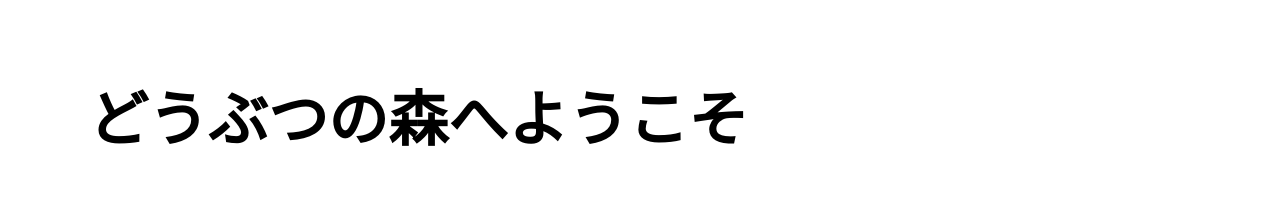
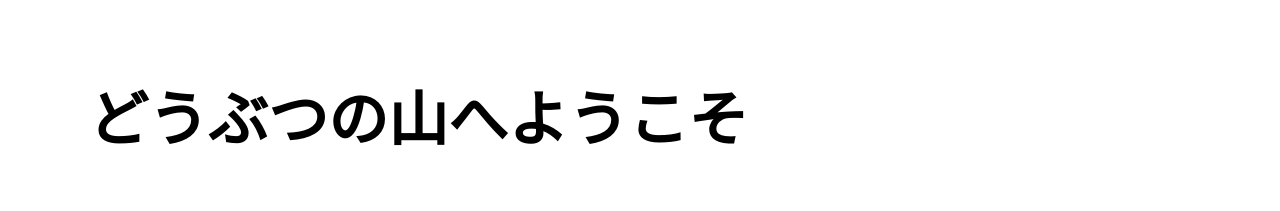
Before and after one commit to GIL3120/gil3120.github.io, a plain HTML site: page index.html in a window 1280 px wide. Shown: the part 540-751 px from the top of the page. Drawn offline with Linux system fonts and the light colour scheme.

Commit message:
Update index.html

```diff
--- a/index.html
+++ b/index.html
@@ -24,7 +24,7 @@
         <div class="main">
             <div class="copy-container">
                 <h1>HELLO WORLD<span>.</span></h1>
-                <h2>どうぶつの森へようこそ</h2>
+                <h2>どうぶつの山へようこそ</h2>
             </div>
             <div class="contents"></div>
             <div class="contact-form"></div>
```
